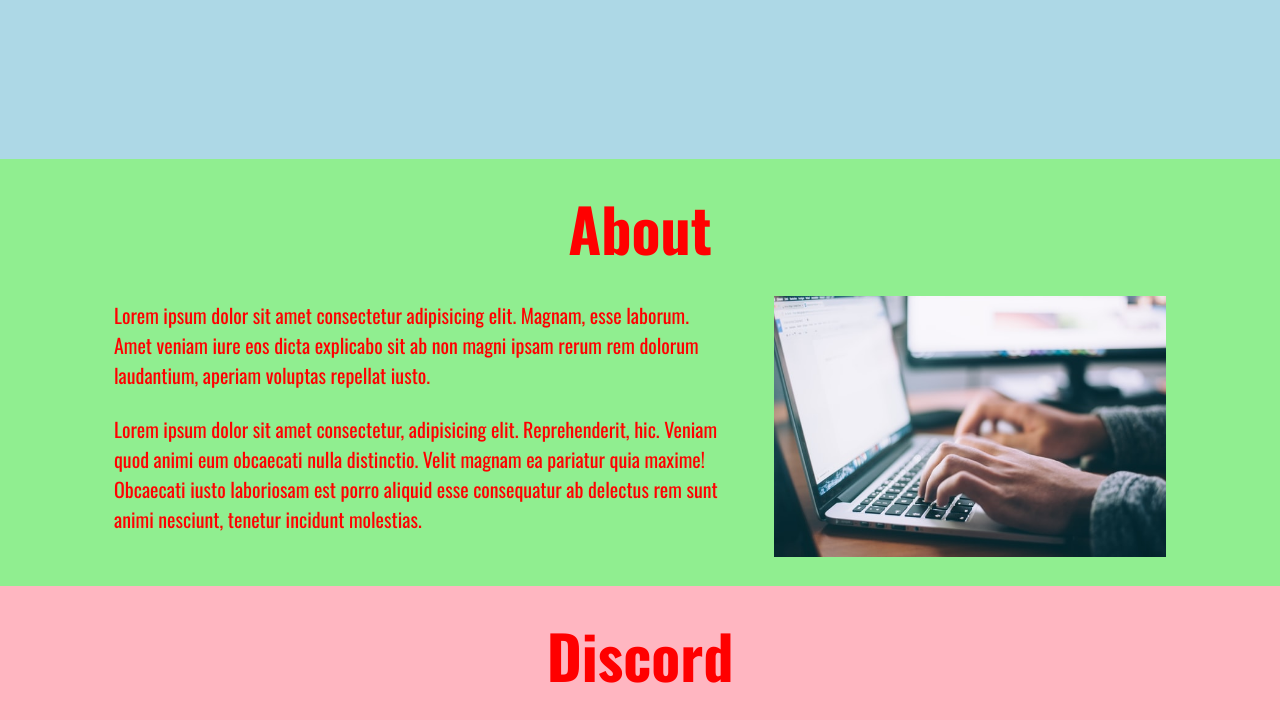
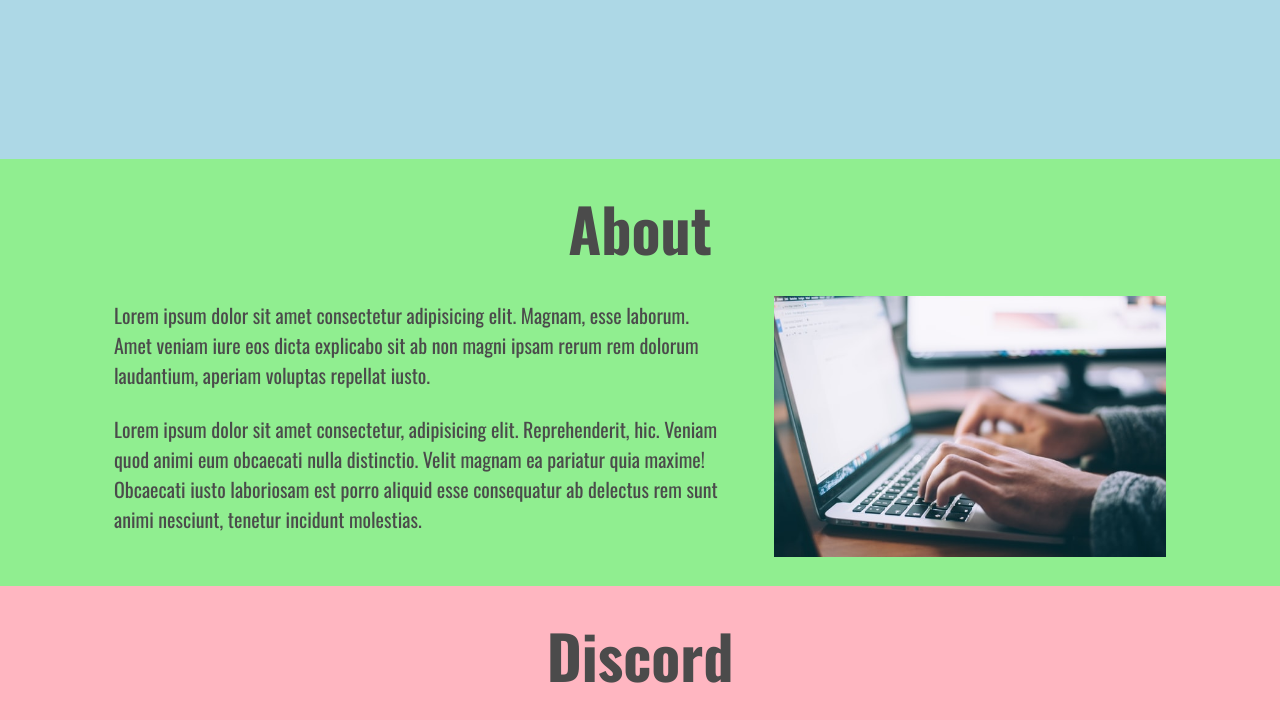
Before and after one commit to GarryAmasia/first-flexbox-project, a plain HTML site: page index.html in a window 1280 px wide. Shown: the part 641-1361 px from the top of the page. Drawn offline with nearby package versions, Linux system fonts and the light colour scheme.

Commit message:
gray color

```diff
--- a/style.css
+++ b/style.css
@@ -4,7 +4,7 @@
   box-sizing: border-box;
   font-family: "Oswald", sans-serif;
   /* font-family: "Roboto", sans-serif; */
-  color: rgb(255, 0, 0);
+  color: rgb(75, 75, 75);
 }
 /* ======================NAVIGATION====================== */
 a {
```
